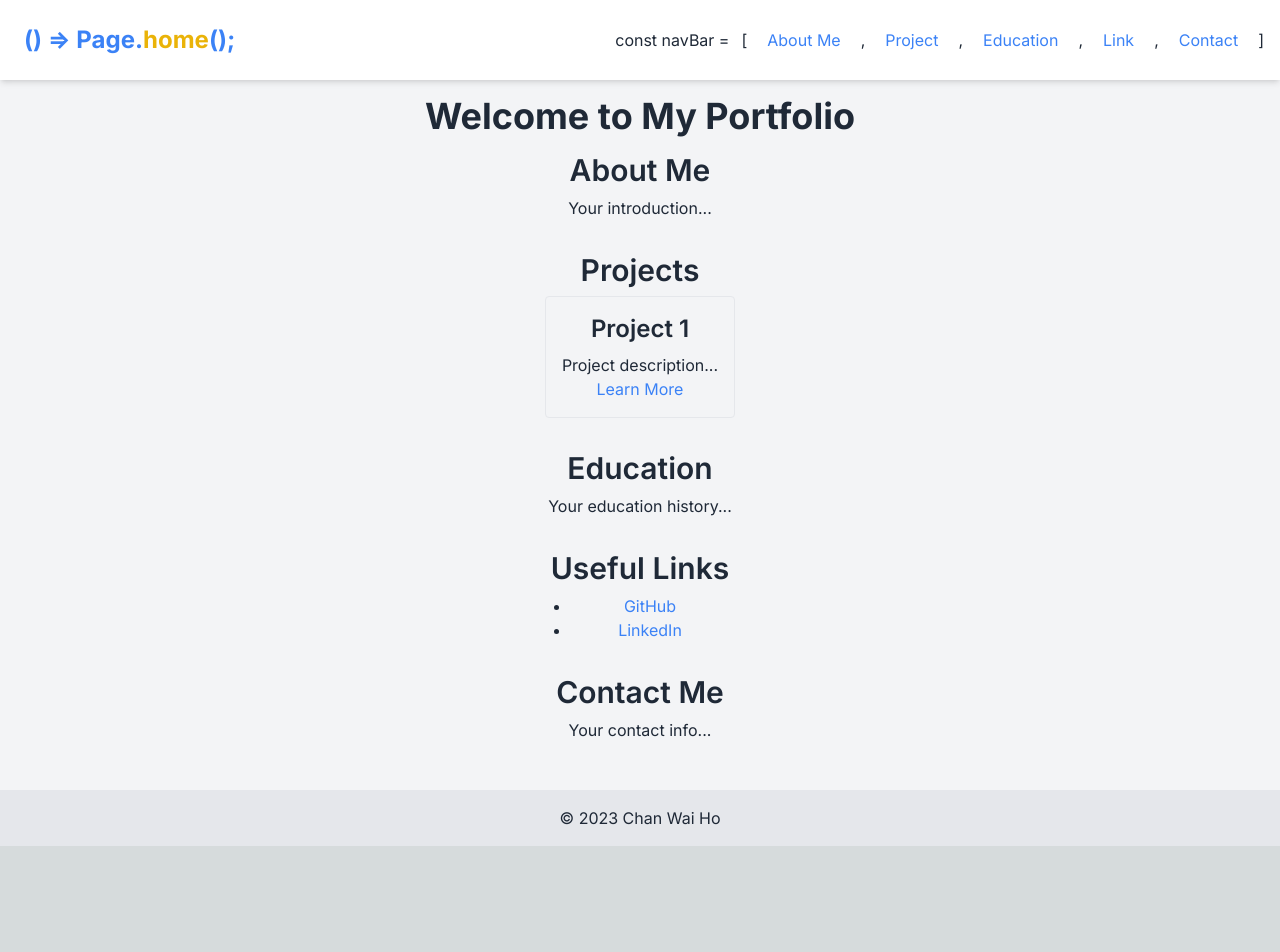
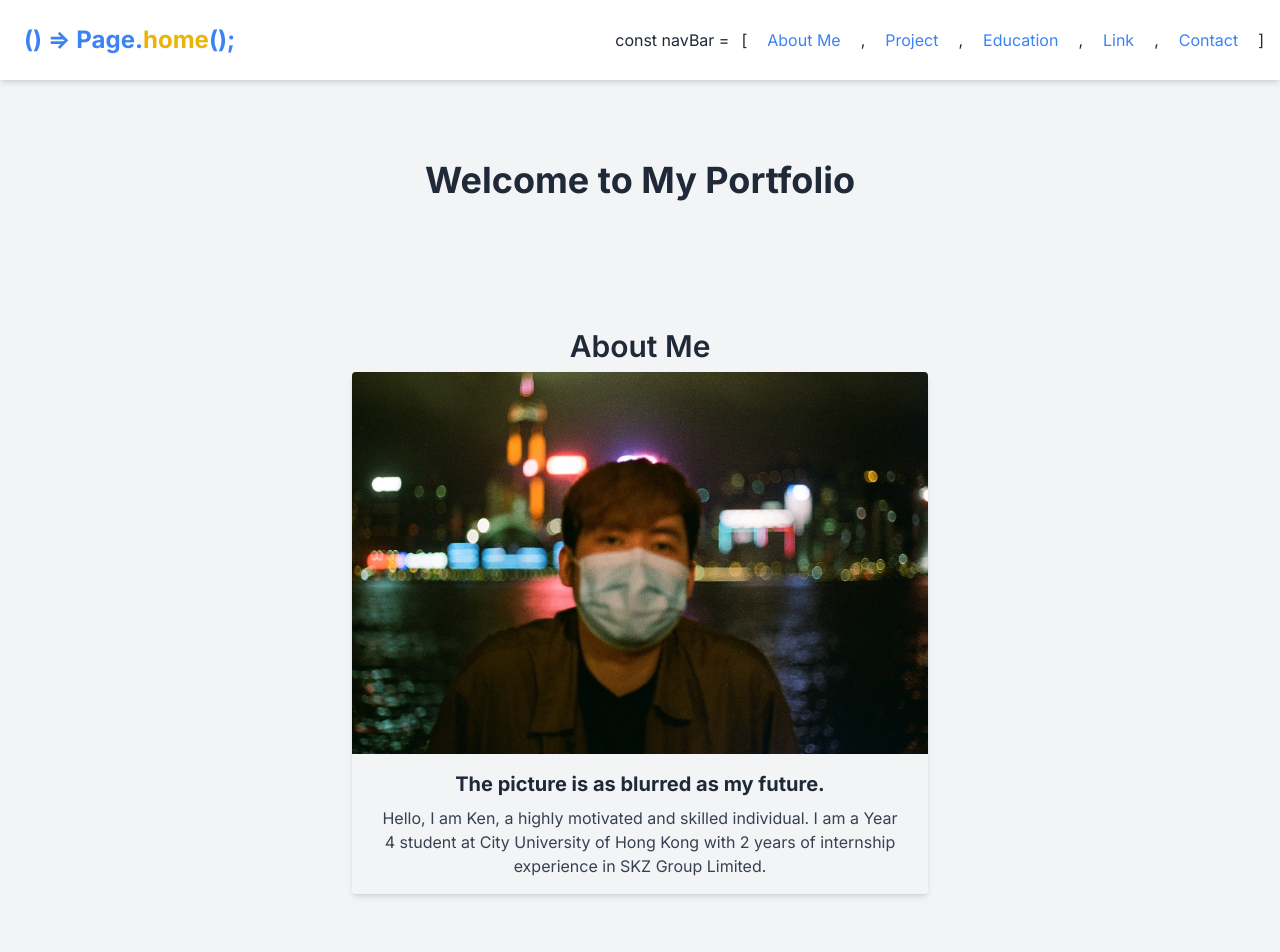
Before and after one commit to Kenzo800/ken-is-here, a Next.js app: page / in a window 1280 px wide. Shown: the top 952 px of the page. Before the commit the page ends 846 px from the top, so only its background shows below. Built offline with nearby package versions, Linux system fonts and the light colour scheme.

Commit message:
my picture

```diff
--- a/app/components/header.tsx
+++ b/app/components/header.tsx
@@ -11,7 +11,7 @@ export default function Header() {
     { href: "#contact", text: "Contact" },
   ];
   return (
-    <header className="p-4 bg-white shadow-md">
+    <header className="p-4 bg-white shadow-md sticky top-0">
       <nav className="container mx-auto flex justify-between">
         <Link href="/" className="hover:bg-blue-200 p-2 rounded">
           <span className="text-2xl font-bold text-blue-500 cursor-pointer hidden lg:inline">
--- /dev/null
+++ b/app/components/my-face.tsx
@@ -0,0 +1,29 @@
+import Image from "next/image";
+
+export default function MyFace({ src, alt }: { src: string; alt: string }) {
+  return (
+    <div className="max-w-xl rounded overflow-hidden shadow-md m-2">
+      <div className=" mx-auto">
+        {/* Ensure your image is in the `public` directory in your Next.js project */}
+        <Image
+          src={src}
+          alt={alt}
+          layout="responsive"
+          width={500}
+          height={500}
+          className="w-full"
+        />
+      </div>
+      <div className="px-6 py-4 w-full">
+        <div className="font-bold text-xl mb-2">
+          The picture is as blurred as my future.
+        </div>
+        <p className="text-gray-700 text-base">
+          Hello, I am Ken, a highly motivated and skilled individual. I am a
+          Year 4 student at City University of Hong Kong with 2 years of
+          internship experience in SKZ Group Limited.
+        </p>
+      </div>
+    </div>
+  );
+}
--- a/app/page.tsx
+++ b/app/page.tsx
@@ -1,22 +1,28 @@
 import Link from "next/link";
 import Header from "./components/header";
+import MyFace from "./components/my-face";
 
 export default function Home() {
+  const imageCardInfo = {
+    src: "/me.jpeg",
+    alt: "handsome boy (2 years ago)",
+  };
+
   return (
     <div className="flex flex-col min-h-screen bg-gray-100 text-gray-800">
       <Header />
 
       <main className="flex-grow container mx-auto p-4 flex flex-col items-center">
-        <h1 className="text-4xl font-bold mb-4 text-center">
+        <h1 className="text-4xl font-bold text-center my-16">
           Welcome to My Portfolio
         </h1>
 
-        <section id="about" className="mb-8 text-center">
+        <section id="about" className="my-16 text-center">
           <h2 className="text-3xl font-semibold mb-2">About Me</h2>
-          <p>Your introduction...</p>
+          <MyFace src={imageCardInfo.src} alt={imageCardInfo.alt} />
         </section>
 
-        <section id="project" className="mb-8 text-center">
+        <section id="project" className="my-16 text-center">
           <h2 className="text-3xl font-semibold mb-2">Projects</h2>
           <div className="grid gap-4">
             <div className="border p-4 rounded">
@@ -30,12 +36,12 @@ export default function Home() {
           </div>
         </section>
 
-        <section id="education" className="mb-8 text-center">
+        <section id="education" className="my-16 text-center">
           <h2 className="text-3xl font-semibold mb-2">Education</h2>
           <p>Your education history...</p>
         </section>
 
-        <section id="link" className="mb-8 text-center">
+        <section id="link" className="my-16 text-center">
           <h2 className="text-3xl font-semibold mb-2">Useful Links</h2>
           <ul className="list-disc ml-5">
             <li>
@@ -58,7 +64,7 @@ export default function Home() {
           </ul>
         </section>
 
-        <section id="contact" className="mb-8 text-center">
+        <section id="contact" className="my-16 text-center">
           <h2 className="text-3xl font-semibold mb-2">Contact Me</h2>
           <p>Your contact info...</p>
         </section>
```
Also changed, not shown: public/me.jpeg (added).
